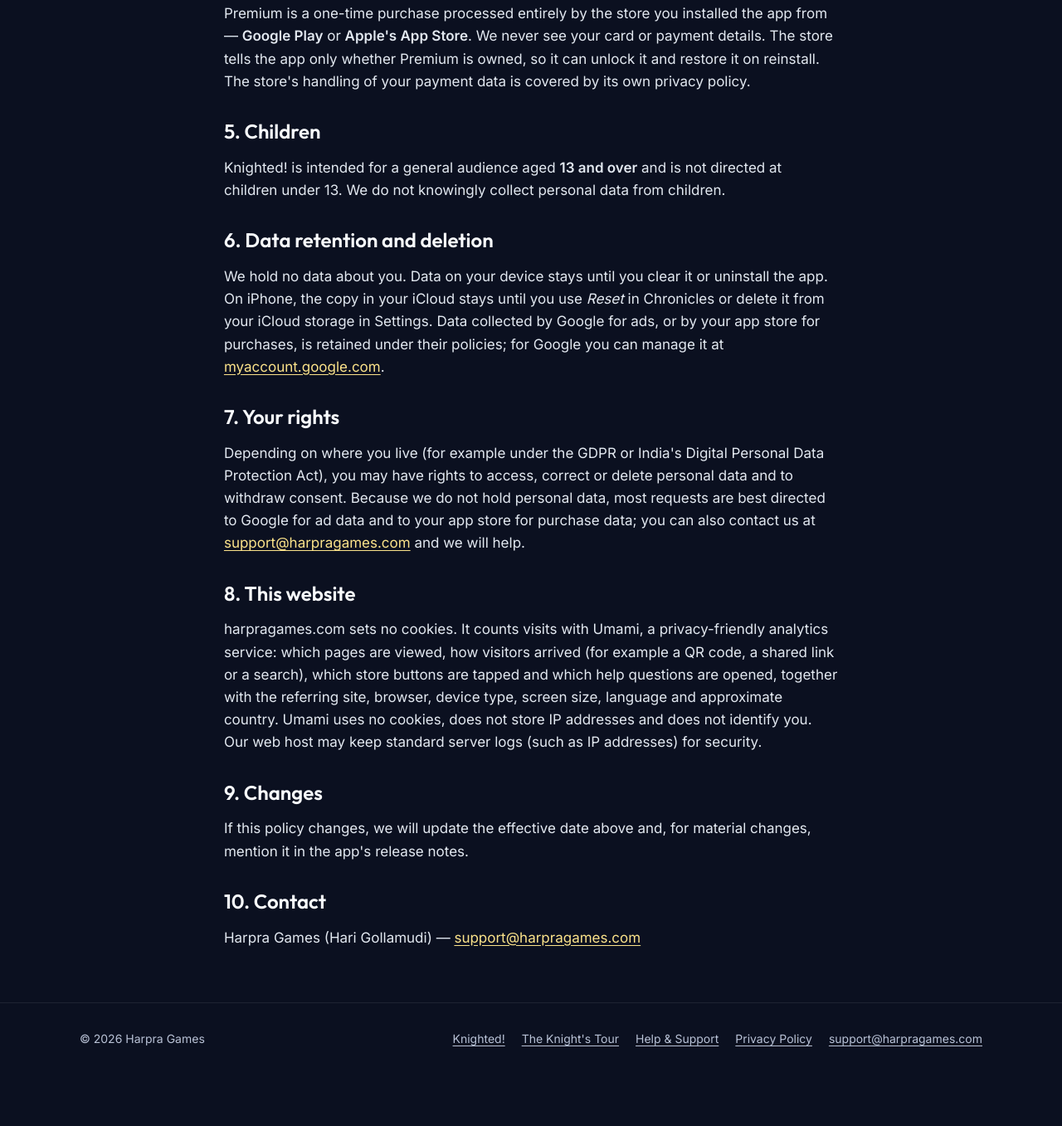
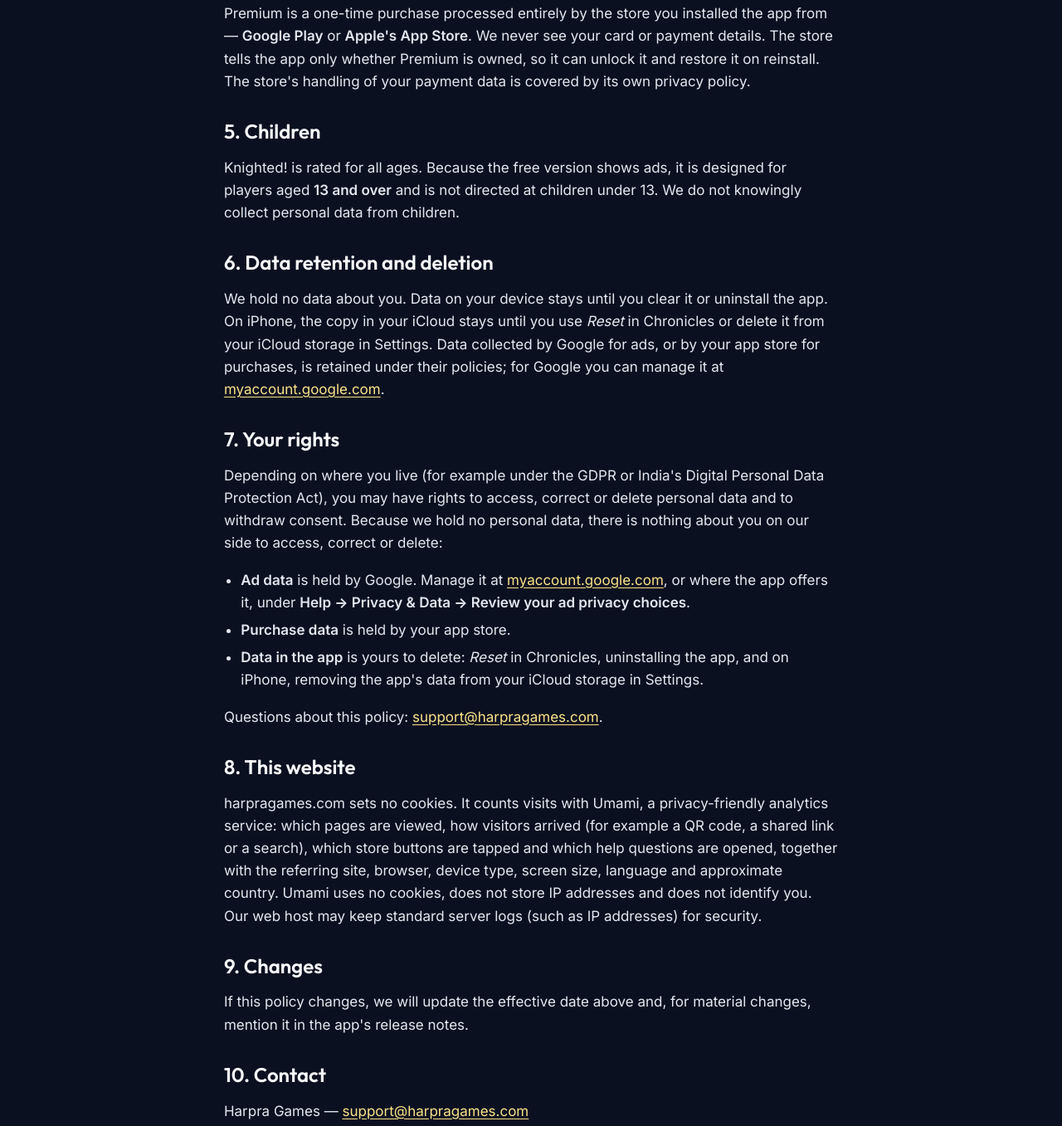
Before and after one commit to harpra-cmd/harpragames-site, a plain HTML site: page knighted/privacy.html in a window 1280 px wide. Shown: the part 2205-3562 px from the top of the page at 83% size. Before the commit the page ends 3516 px from the top, so only its background shows below. Drawn offline with Linux system fonts and the light colour scheme.

Commit message:
Privacy: all ages may play (13+ is the ad audience); rights section says what each holder can do; name only in the header
Co-Authored-By: Claude Opus 5.5 <noreply@anthropic.com>

```diff
--- a/knighted/privacy.html
+++ b/knighted/privacy.html
@@ -85,13 +85,19 @@
     <p>Premium is a one-time purchase processed entirely by the store you installed the app from — <b>Google Play</b> or <b>Apple's App Store</b>. We never see your card or payment details. The store tells the app only whether Premium is owned, so it can unlock it and restore it on reinstall. The store's handling of your payment data is covered by its own privacy policy.</p>
 
     <h2>5. Children</h2>
-    <p>Knighted! is intended for a general audience aged <b>13 and over</b> and is not directed at children under 13. We do not knowingly collect personal data from children.</p>
+    <p>Knighted! is rated for all ages. Because the free version shows ads, it is designed for players aged <b>13 and over</b> and is not directed at children under 13. We do not knowingly collect personal data from children.</p>
 
     <h2>6. Data retention and deletion</h2>
     <p>We hold no data about you. Data on your device stays until you clear it or uninstall the app. On iPhone, the copy in your iCloud stays until you use <i>Reset</i> in Chronicles or delete it from your iCloud storage in Settings. Data collected by Google for ads, or by your app store for purchases, is retained under their policies; for Google you can manage it at <a href="https://myaccount.google.com">myaccount.google.com</a>.</p>
 
     <h2>7. Your rights</h2>
-    <p>Depending on where you live (for example under the GDPR or India's Digital Personal Data Protection Act), you may have rights to access, correct or delete personal data and to withdraw consent. Because we do not hold personal data, most requests are best directed to Google for ad data and to your app store for purchase data; you can also contact us at <a href="mailto:support@harpragames.com">support@harpragames.com</a> and we will help.</p>
+    <p>Depending on where you live (for example under the GDPR or India's Digital Personal Data Protection Act), you may have rights to access, correct or delete personal data and to withdraw consent. Because we hold no personal data, there is nothing about you on our side to access, correct or delete:</p>
+    <ul>
+        <li><b>Ad data</b> is held by Google. Manage it at <a href="https://myaccount.google.com">myaccount.google.com</a>, or where the app offers it, under <b>Help → Privacy &amp; Data → Review your ad privacy choices</b>.</li>
+        <li><b>Purchase data</b> is held by your app store.</li>
+        <li><b>Data in the app</b> is yours to delete: <i>Reset</i> in Chronicles, uninstalling the app, and on iPhone, removing the app's data from your iCloud storage in Settings.</li>
+    </ul>
+    <p>Questions about this policy: <a href="mailto:support@harpragames.com">support@harpragames.com</a>.</p>
 
     <h2>8. This website</h2>
     <p>harpragames.com sets no cookies. It counts visits with Umami, a privacy-friendly analytics service: which pages are viewed, how visitors arrived (for example a QR code, a shared link or a search), which store buttons are tapped and which help questions are opened, together with the referring site, browser, device type, screen size, language and approximate country. Umami uses no cookies, does not store IP addresses and does not identify you. Our web host may keep standard server logs (such as IP addresses) for security.</p>
@@ -100,7 +106,7 @@
     <p>If this policy changes, we will update the effective date above and, for material changes, mention it in the app's release notes.</p>
 
     <h2>10. Contact</h2>
-    <p>Harpra Games (Hari Gollamudi) — <a href="mailto:support@harpragames.com">support@harpragames.com</a></p>
+    <p>Harpra Games — <a href="mailto:support@harpragames.com">support@harpragames.com</a></p>
 </article>
 </main>
 <footer class="site-footer">
```
